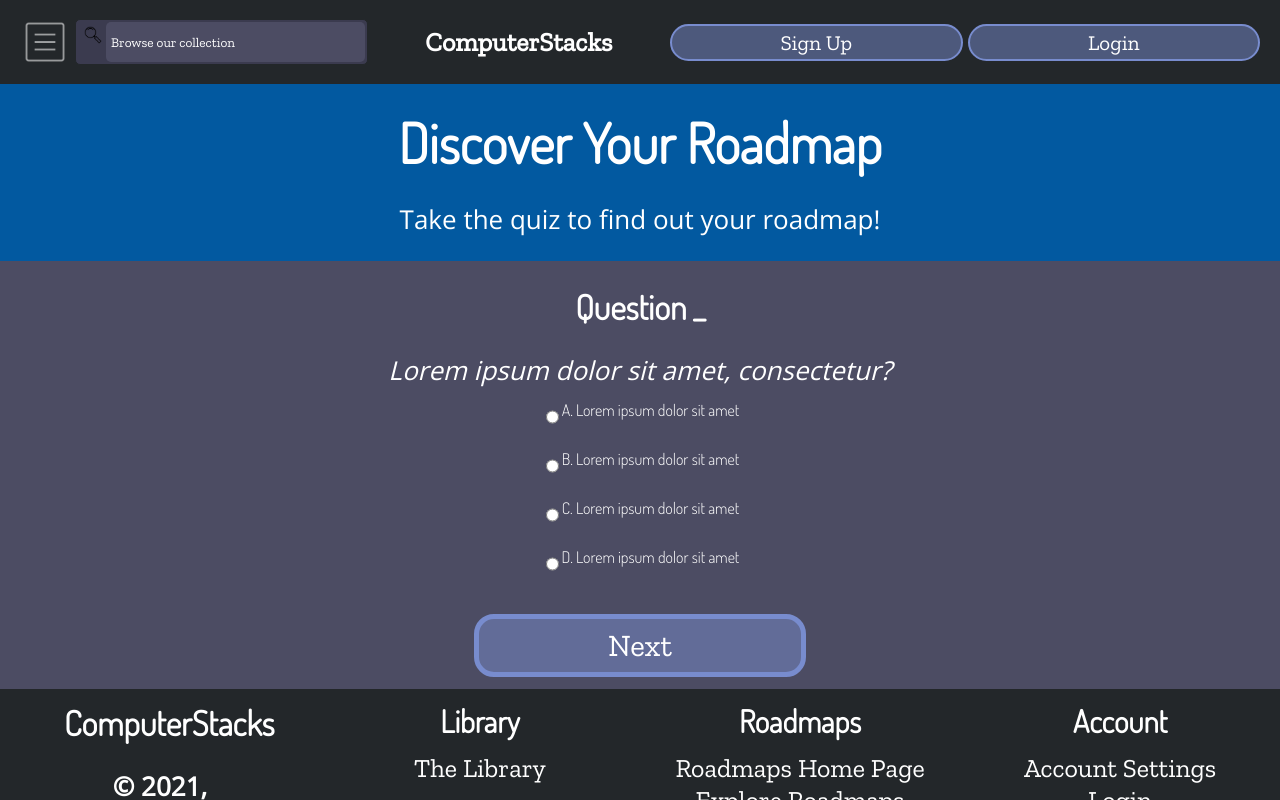
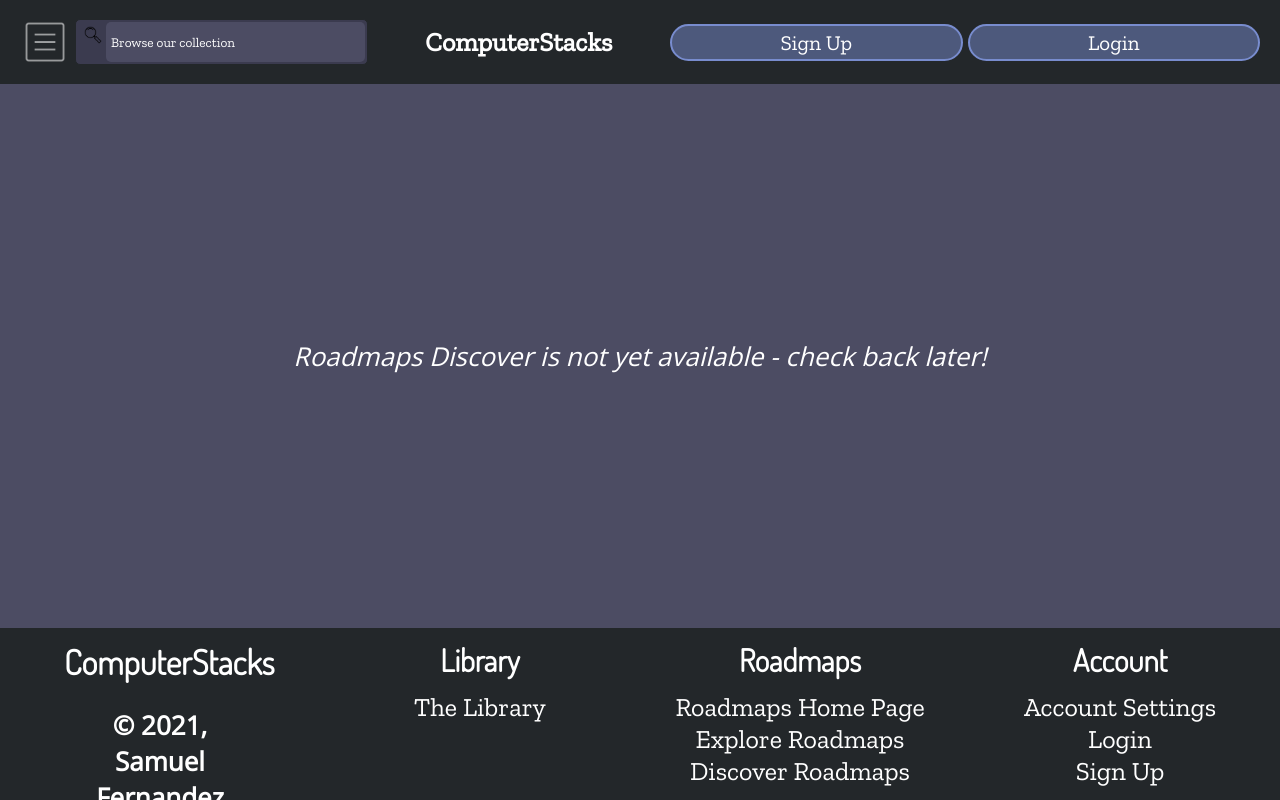
Before and after one commit to polypixeldev/computerstacks, a Next.js app in the folder app/: page /roadmaps/discover in a window 1280 px wide. Shown: the top 800 px of the page. Built offline with nearby package versions, Linux system fonts and the light colour scheme; no server answers.

Commit message:
Disable Roadmaps Discover

```diff
--- a/app/pages/roadmaps/discover.js
+++ b/app/pages/roadmaps/discover.js
@@ -4,42 +4,51 @@ import FormStyles from '../../styles/Form.module.css';
 function Discover() {
 	return (
 		<main>
-			<section className={HeadStyles.head}>
-				<h2>Discover Your Roadmap</h2>
-				<p>Take the quiz to find out your roadmap!</p>
-			</section>
-			<section className="section1">
-				<h2>Question _</h2>
+			<section className="section1 top">
 				<p>
-					<em>Lorem ipsum dolor sit amet, consectetur?</em>
+					<em>Roadmaps Discover is not yet available - check back later!</em>
 				</p>
-				<form className={FormStyles.form}>
-					<label className={FormStyles.checkboxLabel}>
-						<input type="radio" name="answer" value="A" />
-						A. Lorem ipsum dolor sit amet
-					</label>
-					<br />
-					<label className={FormStyles.checkboxLabel}>
-						<input type="radio" name="answer" value="B" />
-						B. Lorem ipsum dolor sit amet
-					</label>
-					<br />
-					<label className={FormStyles.checkboxLabel}>
-						<input type="radio" name="answer" value="C" />
-						C. Lorem ipsum dolor sit amet
-					</label>
-					<br />
-					<label className={FormStyles.checkboxLabel}>
-						<input type="radio" name="answer" value="D" />
-						D. Lorem ipsum dolor sit amet
-					</label>
-					<br />
-					<br />
-					<button className={`button ${FormStyles.submit}`}>Next</button>
-				</form>
 			</section>
 		</main>
 	);
+	// return (
+	// 	<main>
+	// 		<section className={HeadStyles.head}>
+	// 			<h2>Discover Your Roadmap</h2>
+	// 			<p>Take the quiz to find out your roadmap!</p>
+	// 		</section>
+	// 		<section className="section1">
+	// 			<h2>Question _</h2>
+	// 			<p>
+	// 				<em>Lorem ipsum dolor sit amet, consectetur?</em>
+	// 			</p>
+	// 			<form className={FormStyles.form}>
+	// 				<label className={FormStyles.checkboxLabel}>
+	// 					<input type="radio" name="answer" value="A" />
+	// 					A. Lorem ipsum dolor sit amet
+	// 				</label>
+	// 				<br />
+	// 				<label className={FormStyles.checkboxLabel}>
+	// 					<input type="radio" name="answer" value="B" />
+	// 					B. Lorem ipsum dolor sit amet
+	// 				</label>
+	// 				<br />
+	// 				<label className={FormStyles.checkboxLabel}>
+	// 					<input type="radio" name="answer" value="C" />
+	// 					C. Lorem ipsum dolor sit amet
+	// 				</label>
+	// 				<br />
+	// 				<label className={FormStyles.checkboxLabel}>
+	// 					<input type="radio" name="answer" value="D" />
+	// 					D. Lorem ipsum dolor sit amet
+	// 				</label>
+	// 				<br />
+	// 				<br />
+	// 				<button className={`button ${FormStyles.submit}`}>Next</button>
+	// 			</form>
+	// 		</section>
+	// 	</main>
+	// );
 }
 
 export default Discover;
```
